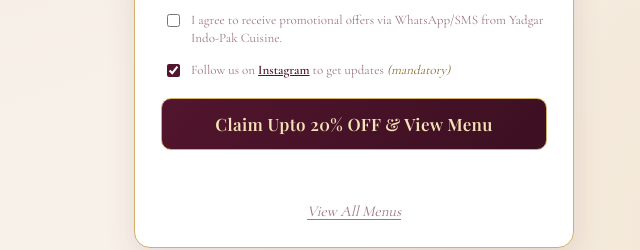
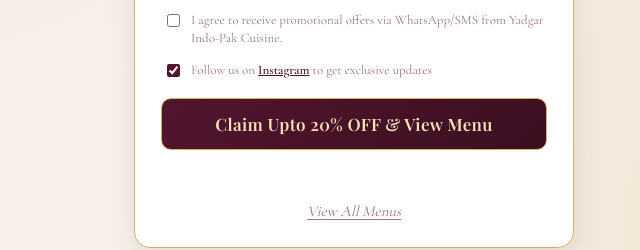
Before and after one commit to shane773/YadgarRestaurant, a plain HTML site: page index.html in a window 1280 px wide. Shown: the part 514-764 px from the top of the page, 286-926 px from the left. Drawn offline with nearby package versions, Linux system fonts and the light colour scheme.

Commit message:
index.html

```diff
--- a/index.html
+++ b/index.html
@@ -257,7 +257,7 @@
 
         <label class="consent">
           <input type="checkbox" id="igCheck" checked onclick="return false;">
-          <span>Follow us on <a href="https://www.instagram.com/yadgarrestaurantjeddah/" target="_blank" rel="noopener">Instagram</a> to get updates <em>(mandatory)</em></span>
+          <span>Follow us on <a href="https://www.instagram.com/yadgarrestaurantjeddah/" target="_blank" rel="noopener">Instagram</a> to get exclusive updates</span>
         </label>
 
         <button type="submit" class="submit-btn" id="submitBtn">Claim Upto 20% OFF &amp; View Menu</button>
```
